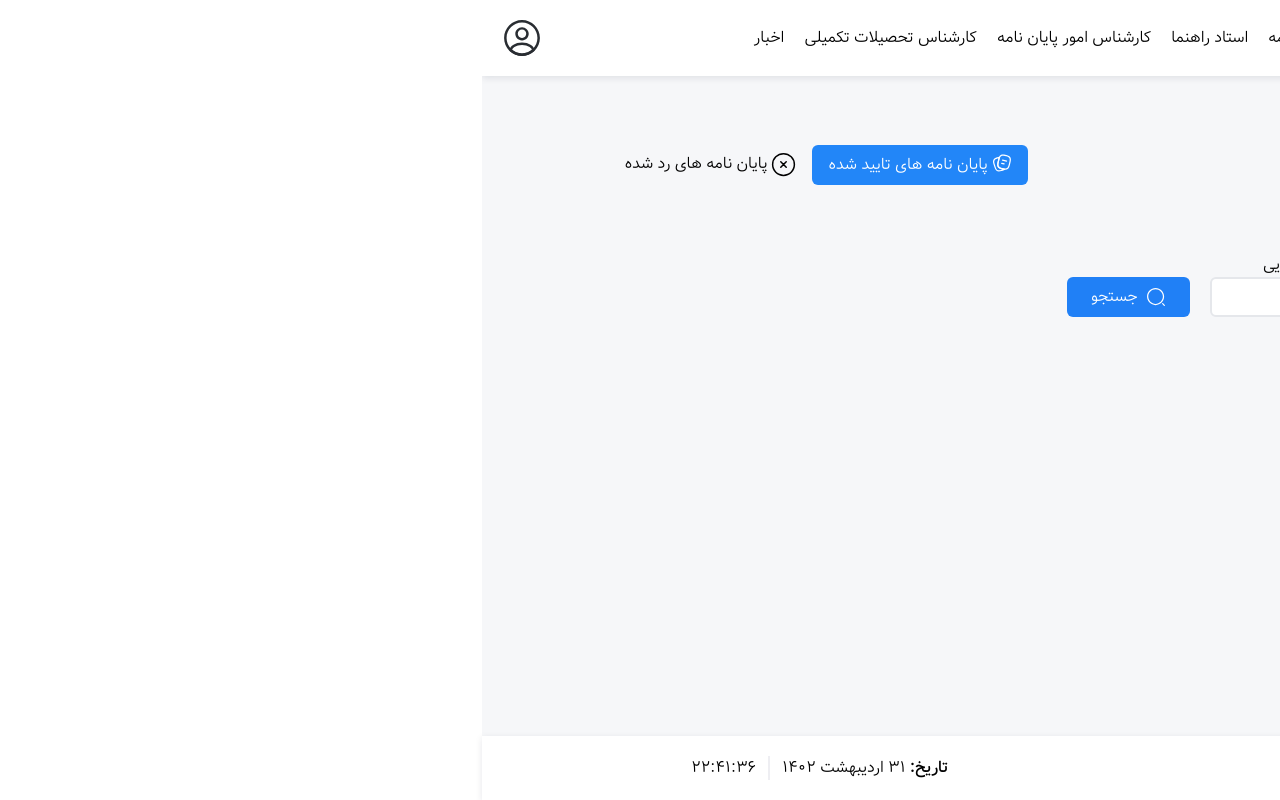
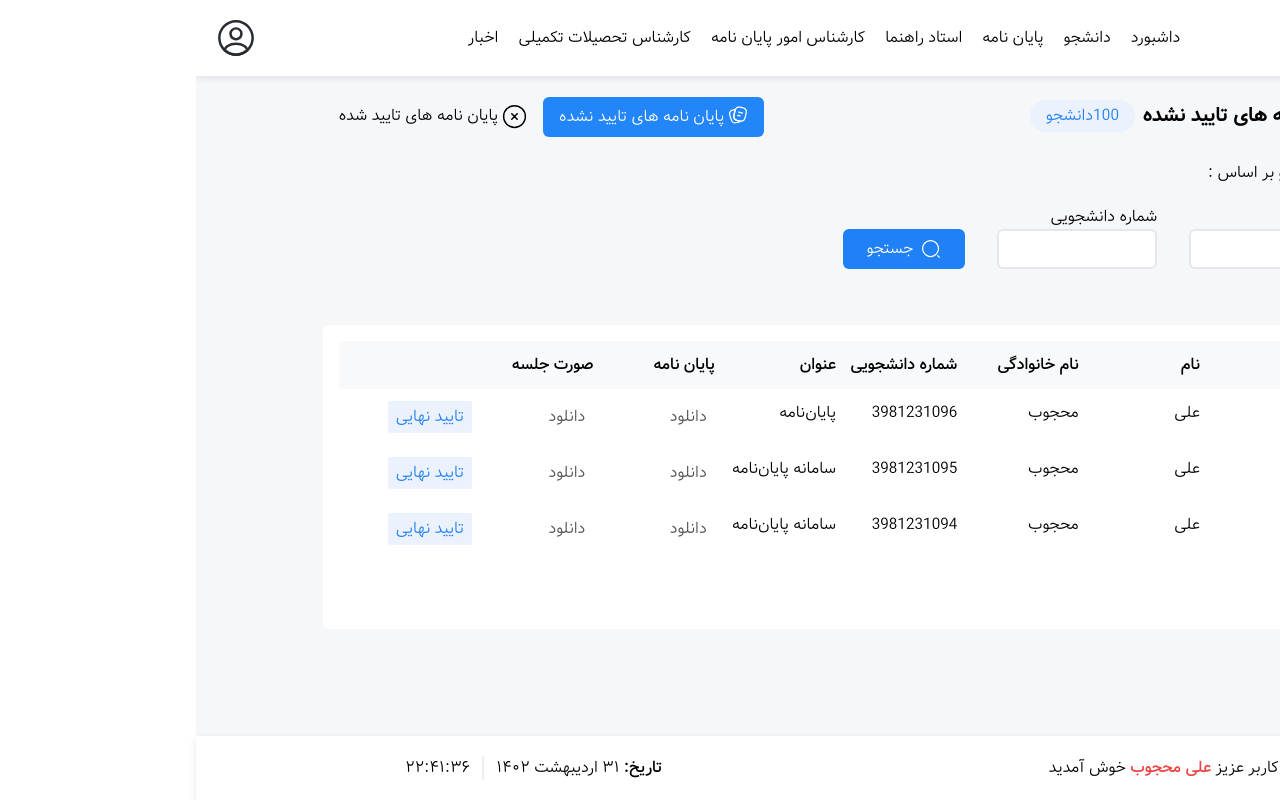
Before and after one commit to nobody313AliMoosaei/Front_Admin_Dissertation_Project, a React (Create React App) app: page /admin/dissertation in a window 1280 px wide. Built offline with nearby package versions, Linux system fonts and the light colour scheme.

Commit message:
deissetation page

```diff
--- a/src/pages/dissertation/accepted/index.js
+++ /dev/null
@@ -1,13 +0,0 @@
-import { useState, useEffect } from "react";
-
-
-const Dissertation = () => {
-  return (
-    <div className="w-96">
-     <p>accepted</p>
-    </div>
-
-    );
-};
-
-export default Dissertation;
--- a/src/pages/dissertation/declined/index.js
+++ /dev/null
@@ -1,13 +0,0 @@
-import { useState, useEffect } from "react";
-
-
-const Dissertation = () => {
-  return (
-    <div className="flex flex-col items-end justify-center w-full p-5 ">
-      declined
-
-    </div>
-  );
-};
-
-export default Dissertation;
--- a/src/pages/dissertation/index.js
+++ b/src/pages/dissertation/index.js
@@ -3,48 +3,59 @@ import { ReactComponent as Search } from "../../assets/svg/search-normal.svg";
 import { ReactComponent as Close } from "../../assets/svg/closeCircle.svg";
 import { ReactComponent as Setting } from "../../assets/svg/settings.svg";
 import { ReactComponent as Open } from "../../assets/svg/openbook.svg";
-import Declined from "./declined";
-import Accepted from "./accepted";
+import Tablelist from "./tablelist";
 
 const Dissertation = () => {
   const [page, setPage] = useState(1);
   return (
     <div className="flex justify-center text-base">
       <div className="flex flex-col justify-center w-10/12 gap-6 p-5">
-        <div className="flex items-start">
+        <div className="flex flex-row items-start justify-between">
+        <div className="flex pt-1 felx-col w-fit">
           {page === 2 ? (
-            <p>پایان نامه های تایید نشده</p>
+            <div className="flex flex-col gap-2 md:flex-row md:items-center">
+            <p className="text-xl font-bold">پایان نامه های تایید شده</p>
+            <span className="text-[#2080F6] bg-[#EBF1FD] py-1 px-4 rounded-full">
+              100<span>دانشجو</span>
+            </span>
+            </div>
           ) : (
-            <p>پایان نامه های تایید شده</p>
+            <div className="flex flex-col gap-2 md:flex-row md:items-center">
+            <p className="text-xl font-bold">پایان نامه های تایید نشده</p>
+            <span className="text-[#2080F6] bg-[#EBF1FD] py-1 px-4 rounded-full">
+              100<span>دانشجو</span>
+            </span>
+            </div>
           )}
         </div>
-        <div className="flex flex-row items-end self-end w-fit">
+        <div className="flex flex-col self-end w-fit md:flex-row md:items-center">
           <span
             onClick={() => setPage(1)}
-            className={`flex flex-row gap-1 px-4 cursor-pointer py-2  rounded-md flex-row-reverse ${
+            className={`flex gap-1 px-4 cursor-pointer py-2  rounded-md flex-row-reverse ${
               page === 1 ? "text-white bg-[#2286f8]" : ""
             }`}
           >
-            پایان نامه های تایید شده
+            پایان نامه های تایید نشده
             <Open />
           </span>
           <span
             onClick={() => setPage(2)}
-            className={`flex flex-row gap-1 px-4 cursor-pointer py-2  rounded-md flex-row-reverse ${
+            className={`flex gap-1 px-4 cursor-pointer py-2  rounded-md flex-row-reverse ${
               page === 2 ? "text-white bg-[#2286f8]" : ""
             }`}
           >
-            پایان نامه های رد شده
+            پایان نامه های تایید شده
             <Close />
           </span>
         </div>
-        <div className="container w-10/12 mx-auto">
-          <div className="flex flex-col items-start gap-5">
-              <span className="flex flex-row-reverse">
-                جستجو بر اساس :
-                <Setting />
-              </span>
-            <div className="flex flex-row items-center gap-5">
+        </div>
+
+          <div className="flex flex-col items-start gap-5 ">
+            <span className="flex flex-row-reverse">
+              جستجو بر اساس :
+              <Setting />
+            </span>
+            <div className="flex flex-col items-center gap-5 sm:flex-row sm:items-center sm:gap-8">
               <div className="flex flex-col">
                 <span>عنوان</span>
                 <input
@@ -70,9 +81,9 @@ const Dissertation = () => {
                 <Search />
               </button>
             </div>
-          </div>
+
         </div>
-        {page === 2 ? <Declined /> : <Accepted />}
+        {page === 2 ? <Tablelist typetab="dec"/> : <Tablelist typetab="acc"/>}
       </div>
     </div>
   );
--- /dev/null
+++ b/src/pages/dissertation/singlelist/index.js
@@ -0,0 +1,37 @@
+import { Link } from "react-router-dom";
+
+const SingleList = ({ id, name, family, number, title ,download_dissertation,download_sourat,type}) => {
+  return (
+    <div className="grid grid-cols-8 p-3 rounded-sm ">
+      <span className="col-span-1">{id}</span>
+      <span className="">{name}</span>
+      <span className=""> {family}</span>
+      <span className="lg:col-span-1">{number}</span>
+      <span className="col-span-1 truncate ">{title}</span>
+        <button className="text-[#4c5053] w-fit px-2 py-1 rounded-sm">
+         دانلود
+        </button>
+        <button className="text-[#4c5053] w-fit px-2 py-1 rounded-sm col-span-1">
+         دانلود
+        </button>
+      <Link to={``}>
+
+          {type==="acc" ?
+          (
+            <button className="text-[#2080F6] bg-[#EBF1FD] w-fit justify-self-end px-2 py-1 rounded-sm col-span-1 sm:col-span-1">
+         تایید نهایی
+        </button>
+          ) :
+          (
+<button className="text-[#f62020] bg-[#fde2e2] w-fit justify-self-end px-2 py-1 rounded-sm col-span-1 sm:col-span-1">
+         رد ادمین
+        </button>
+          )
+}
+
+      </Link>
+    </div>
+  );
+};
+
+export default SingleList;
--- /dev/null
+++ b/src/pages/dissertation/tablelist/index.js
@@ -0,0 +1,70 @@
+import { useState, useEffect } from "react";
+import SingleList from "../singlelist";
+import Pagination from "../../../components/common/pagination";
+const Dissertation = ({ check,typetab }) => {
+  const thesis = [
+    {
+      id: "1",
+      name: "علی",
+      family: "محجوب",
+      number: "3981231096",
+      title: " پایان‌نامه",
+    },
+    {
+      id: "2",
+      name: "علی",
+      family: "محجوب",
+      number: "3981231095",
+      title: "سامانه پایان‌نامه",
+    },
+    {
+      id: "3",
+      name: "علی",
+      family: "محجوب",
+      number: "3981231094",
+      title: "سامانه پایان‌نامه",
+    }
+  ];
+  return (
+    <div >
+
+      <div className="bg-white min-h-[19rem] p-4 my-5 rounded-md">
+        <div className="grid grid-cols-8 font-medium bg-[#F8F9FA]  p-3 rounded-sm ">
+          <span className="col-span-1">#</span>
+          <span className="">نام</span>
+          <span className="">نام خانوادگی</span>
+          <span className="">شماره دانشجویی</span>
+          <span className="hidden sm:block ">عنوان</span>
+          <span className="">پایان نامه </span>
+          <span className="">صورت جلسه </span>
+        </div>
+        {thesis.length ?(Array.isArray(thesis) &&
+          thesis.map((item, index) => (
+            <SingleList
+              check={check}
+              key={index}
+              id={item.id}
+              name={item.name}
+              family={item.family}
+              number={item.number}
+              title={item.title}
+              type={typetab}
+            />
+          ))
+          ):
+          (
+            <div className="m-10 justify-items-center">
+            <span className="self-center p-5 my-5 bg-orange-300 rounded-md w-fit">
+        متاسفانه هیچ داده ای یافت نشد!
+      </span>
+      </div>
+          )
+        }
+        {/* <Pagination count={thesis.length} /> */}
+      </div>
+    </div>
+
+    );
+};
+
+export default Dissertation;
--- a/src/pages/student/index.js
+++ b/src/pages/student/index.js
@@ -64,7 +64,7 @@ const students = [
 const Student = () => {
   const generateTable = () => {
     return students.length ? (
-      <div className="bg-white px-2 rounded-b-md">
+      <div className="px-2 bg-white rounded-b-md">
         {students.map((singleStudent, index) => (
           <SingleStudentCard
             key={index}
@@ -76,16 +76,16 @@ const Student = () => {
         <Pagination count={students.length} />
       </div>
     ) : (
-      <span className="bg-orange-300 w-fit self-center p-5 rounded-md my-5">
+      <span className="self-center p-5 my-5 bg-orange-300 rounded-md w-fit">
         متاسفانه هیچ داده ای یافت نشد!
       </span>
     );
   };
 
   return (
-    <div className="mt-10 flex justify-center">
-      <div className="w-11/12 flex flex-col gap-6">
-        <div className="flex flex-col sm:flex-row gap-8 sm:items-center justify-between">
+    <div className="flex justify-center mt-10">
+      <div className="flex flex-col w-11/12 gap-6">
+        <div className="flex flex-col justify-between gap-8 sm:flex-row sm:items-center">
           <div className="flex items-center gap-10">
             <h2 className="text-xl font-semibold "> اطلاعات دانشجو</h2>
             <span className="text-[#2080F6] bg-[#EBF1FD] py-1 px-4 rounded-full">
@@ -98,20 +98,20 @@ const Student = () => {
             </button>
           </Link>
         </div>
-        <div className="flex sm:flex-row flex-col sm:items-center items-start sm:gap-8">
+        <div className="flex flex-col items-start sm:flex-row sm:items-center sm:gap-8">
           <div className="flex flex-col">
             <span>نام خانوادگی</span>
             <input
               id="title"
               type={"text"}
-              className="border-2 p-2 bg-white rounded-md h-10 mb-3 "
+              className="h-10 p-2 mb-3 bg-white border-2 rounded-md "
             />
           </div>
           <div className="flex flex-col">
             <span>شماره دانشجویی</span>
             <input
               id="studentNumber"
-              className="border-2 p-2 bg-white rounded-md h-10 mb-3 "
+              className="h-10 p-2 mb-3 bg-white border-2 rounded-md "
               type={"text"}
             />
           </div>
```
